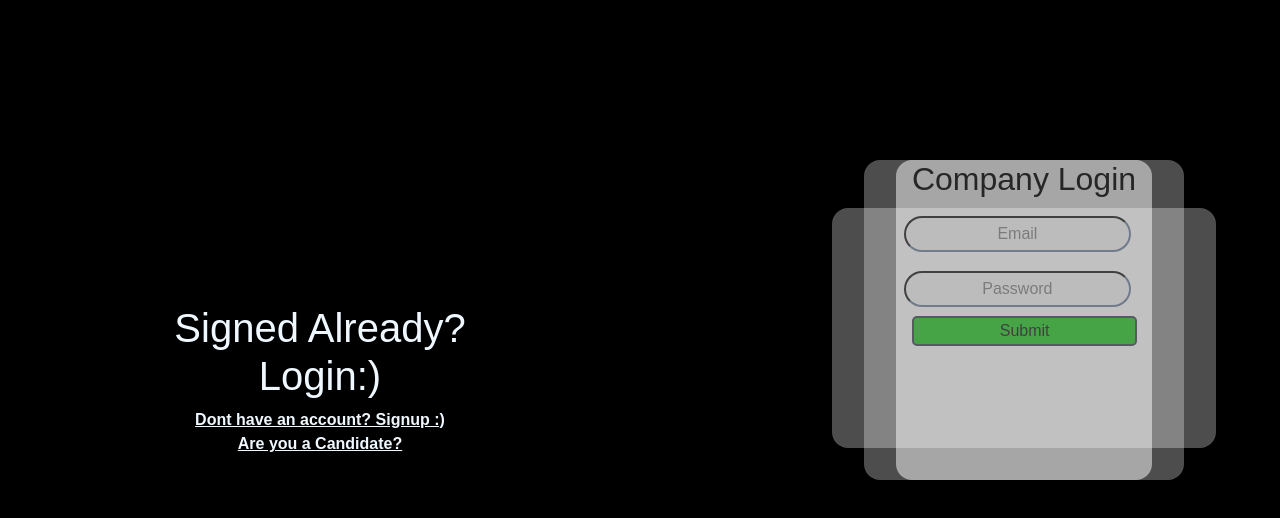
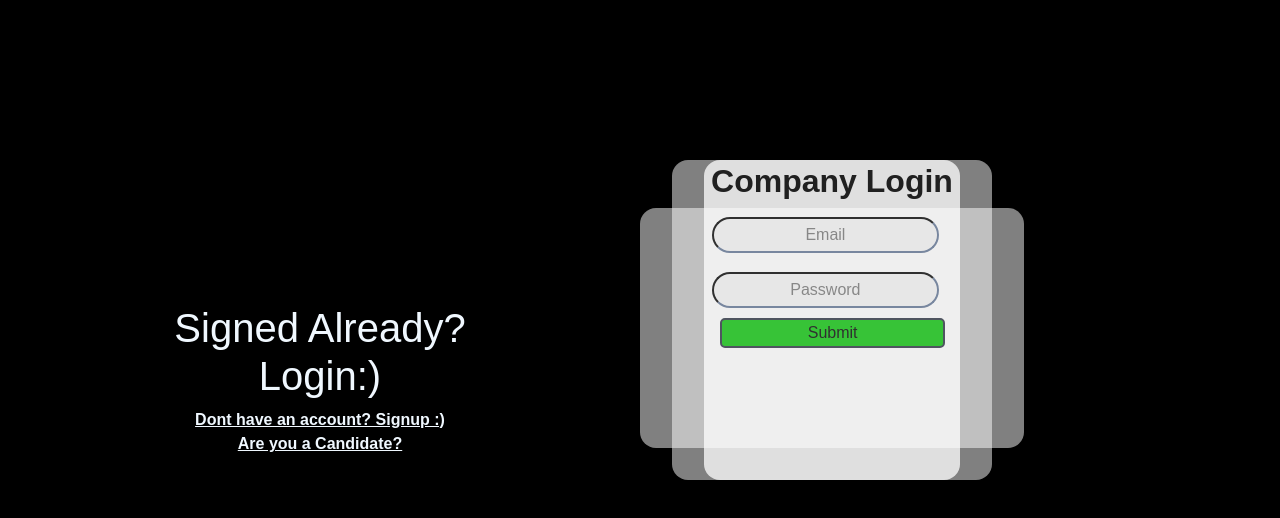
Before and after one commit to About-Rudra/vrittihub, a React (Create React App) app: page /CompanyLogin in a window 1280 px wide. Shown: the top 518 px of the page. Built offline with nearby package versions, Linux system fonts and the light colour scheme.

Commit message:
home and signup update

```diff
--- a/public/home.css
+++ b/public/home.css
@@ -137,8 +137,8 @@ a{
     background-color: #FFFFFF;
     z-index: 3;
     position: absolute;
-    opacity: 0.5;
-    margin-left: 16rem;
+    opacity: 0.75;
+    margin-left: 4rem;
     border-radius: 1rem;
 }
 
@@ -152,8 +152,9 @@ a{
     background-color: #FFFFFF;
     border-radius: 0.5cm;
     text-align: center;
-
+    font-weight: bold;
     color: black;
+    margin-top: 0.1rem;
 }
 
 .cogform {
@@ -192,9 +193,9 @@ a{
     background-color: #FFFFFF;
     position: absolute;
     z-index: 1;
-    opacity: 0.3;
+    opacity: 0.5;
     border-radius: 1rem;
-    margin-left: 12rem;
+    margin-left: 0rem;
     margin-top: 3rem;
 }
 
@@ -204,8 +205,8 @@ a{
     background-color: #FFFFFF;
     z-index: 2;
     position: absolute;
-    opacity: 0.3;
-    margin-left: 14rem;
+    opacity: 0.5;
+    margin-left: 2rem;
     border-radius: 1rem;
 }
 .google-sign-in-button {
@@ -271,8 +272,8 @@ a{
     background-color: #FFFFFF;
     z-index: 3;
     position: absolute;
-    opacity: 0.5;
-    margin-left: 14rem;
+    opacity: 0.75;
+    margin-left: 4rem;
     border-radius: 1rem;
 }
 .rectangle11 {
@@ -281,9 +282,9 @@ a{
     background-color: #FFFFFF;
     position: absolute;
     z-index: 1;
-    opacity: 0.3;
+    opacity: 0.5;
     border-radius: 1rem;
-    margin-left: 10rem;
+    margin-left: 0rem;
     margin-top: 3rem;
 }
 
@@ -293,8 +294,8 @@ a{
     background-color: #FFFFFF;
     z-index: 2;
     position: absolute;
-    opacity: 0.3;
-    margin-left: 12rem;
+    opacity: 0.5;
+    margin-left: 2rem;
     border-radius: 1rem;
 }
 .cogform1 {
@@ -312,7 +313,7 @@ a{
 
 }
 #signupCoForm1 {
-    margin-top: 0rem;
+    margin-top: 2rem;
     color: black;
 
 }
--- a/src/components/company/CompanyNewInternship.jsx
+++ b/src/components/company/CompanyNewInternship.jsx
@@ -5,7 +5,7 @@ function CompanyNewInternship() {
     <div id="signupCoContainer">
         <div id="right">
 
-            <h1><br />Post new Internship:) </h1>
+            <h1><br />Post New Internship:) </h1>
          </div>
 
          <div id="signupCoForm1"><form>
@@ -13,7 +13,7 @@ function CompanyNewInternship() {
             <div class="rectangle22"></div>
 
 
-            <div class="signupCogroup">
+            <div class="signupCogroup1">
                 <h2 id="head1">Internship Details</h2>
                 <input type="text" class="cogform1" id="formGroupExampleInput" placeholder="Company Name" />
                 <input type="text" class="cogform1" id="formGroupExampleInput" placeholder="Qualification Required" />
```
